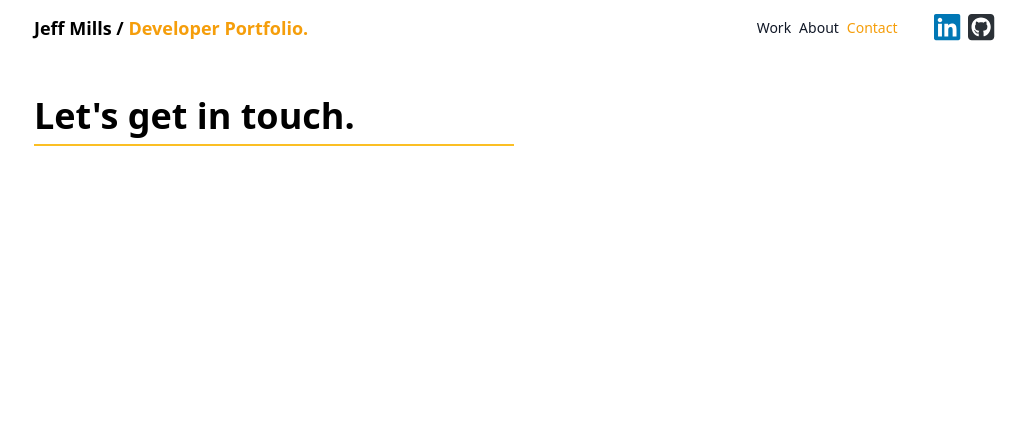
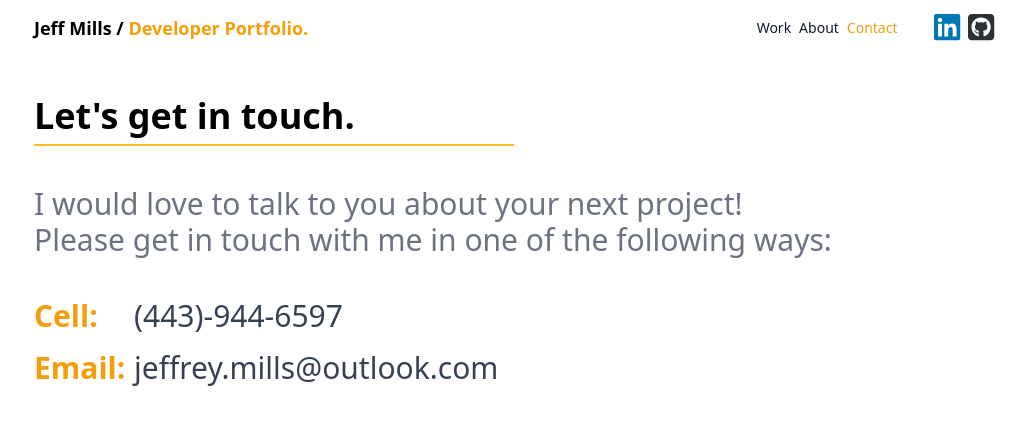
Before and after one commit to jeffhappens/jeffreymills, a Vue app: page /contact in a window 1280 px wide. Shown: the top 424 px of the page, without its empty margins (126-1152 px from the left). Built offline with nearby package versions, Linux system fonts and the light colour scheme.

Commit message:
Update ContactView.vue

```diff
--- a/src/views/ContactView.vue
+++ b/src/views/ContactView.vue
@@ -6,5 +6,22 @@
 <template>
     <main-container>
         <PageHeadline text="Let's get in touch." />
+
+        <div>
+            <p class="my-10 text-3xl text-gray-500">
+                I would love to talk to you about your next project!
+                <br>
+                Please get in touch with me in one of the following ways:</p>
+            <ul class="text-3xl text-gray-700">
+                <li class="my-4">
+                    <span class="text-amber-500 font-bold block md:inline-block w-[100px]">Cell:</span>
+                    <a class="" href="TEL:4439446597">(443)-944-6597</a>
+                </li>
+                <li class="my-2">
+                    <span class="text-amber-500 font-bold block md:inline-block w-[100px]">Email:</span>
+                    <a href="mailto:jeffrey.mills@outlook.com">jeffrey.mills@outlook.com</a>
+                </li>
+            </ul>
+        </div>
     </main-container>
 </template>
```
